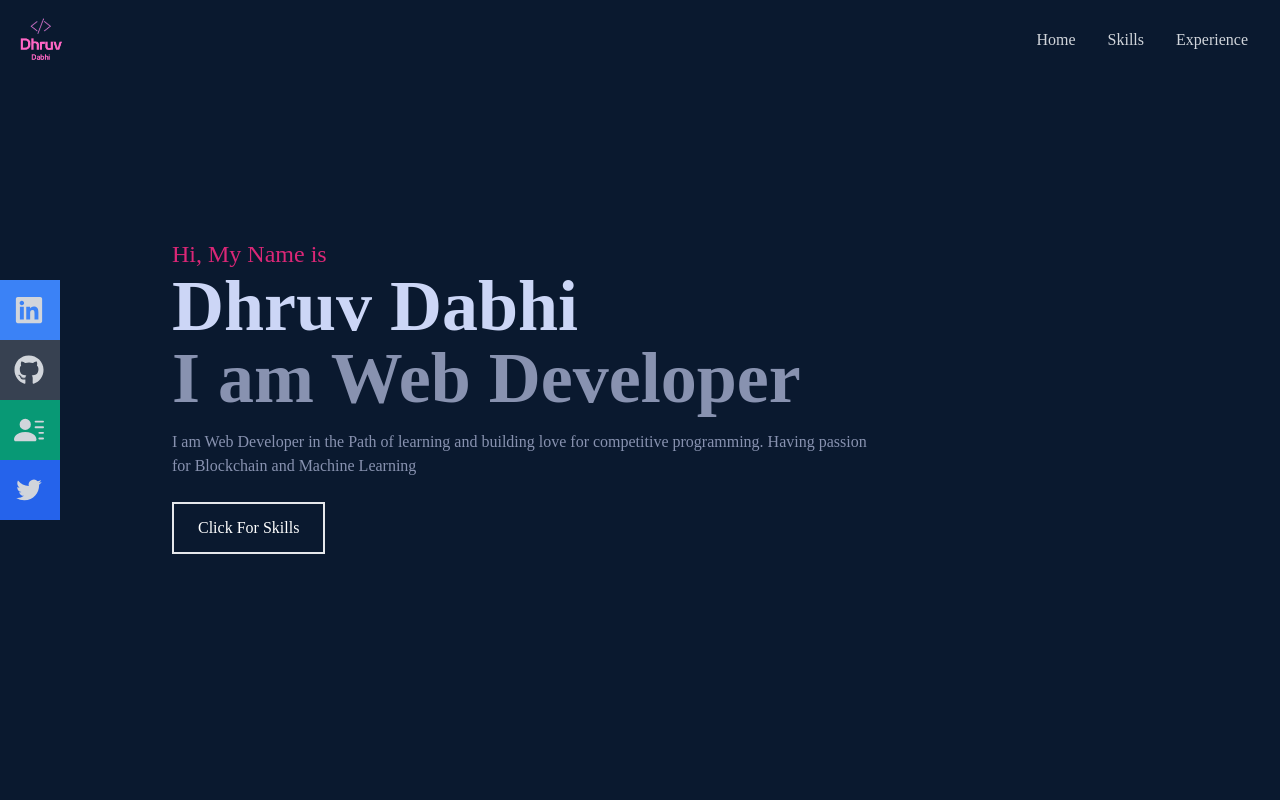
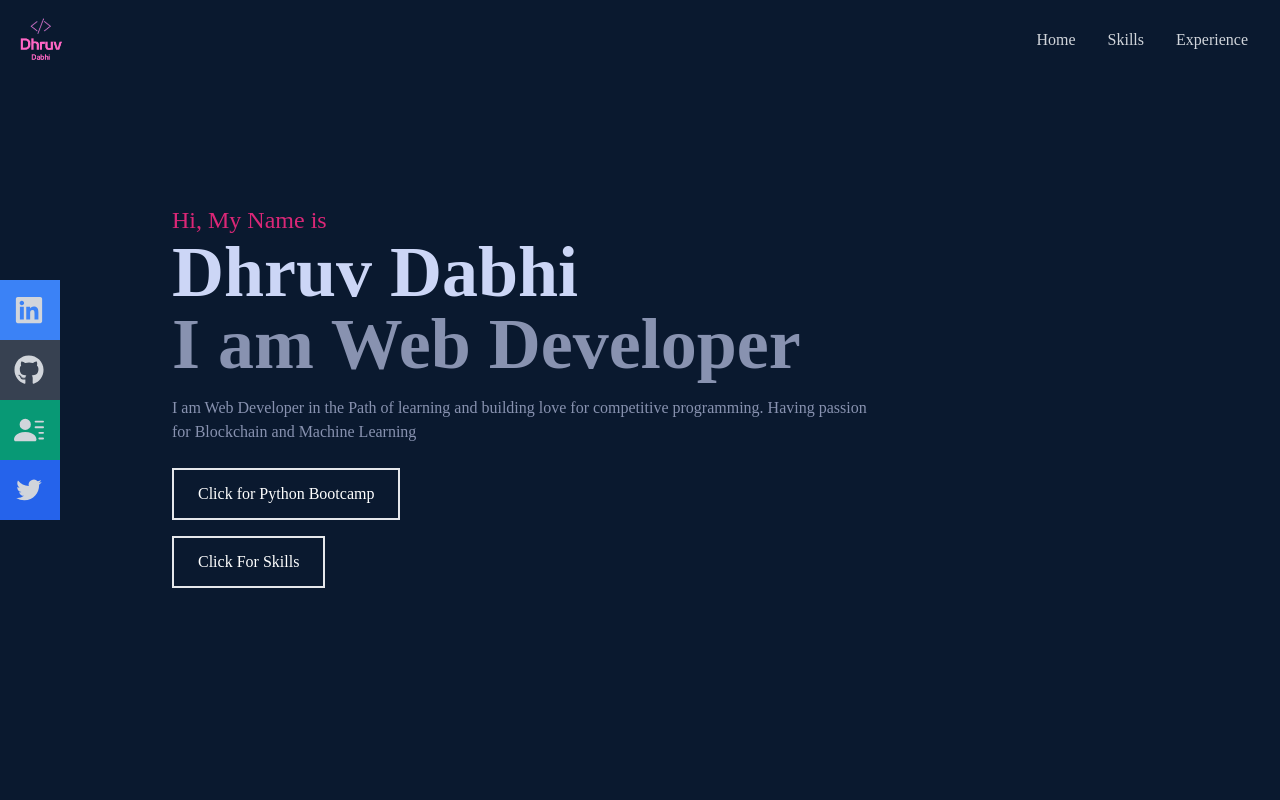
Before and after one commit to dhruvdabhi101/portfolio, a React (Create React App) app: page / in a window 1280 px wide. Shown: the top 800 px of the page. Built offline with nearby package versions, Linux system fonts and the light colour scheme.

Commit message:
added python button

```diff
--- a/src/components/Home.jsx
+++ b/src/components/Home.jsx
@@ -11,6 +11,11 @@ const Home = () => {
                   building love for competitive programming. Having passion for Blockchain and Machine Learning
               </p>
               <div>
+          <div>
+            <a href="https://rzp.io/l/GAyaPmk6q">
+                <button className='text-white border-2 px-6 py-3 my-2 duration-300 hover:bg-pink-600 hover:border-pink-600]'>Click for Python Bootcamp</button>
+                </a>
+          </div>
                     <Link to="skill" smooth={true}  duration={500}>
                 <button className='text-white border-2 px-6 py-3 my-2 duration-300 hover:bg-pink-600 hover:border-pink-600]'>Click For Skills</button>
               </Link>
```
